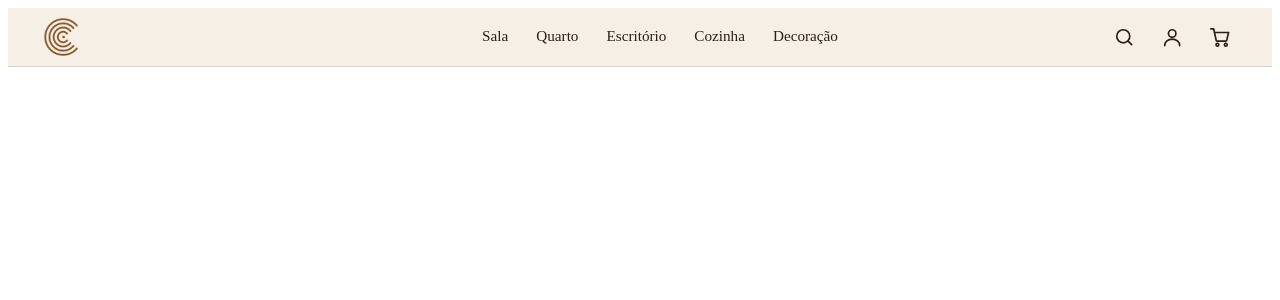
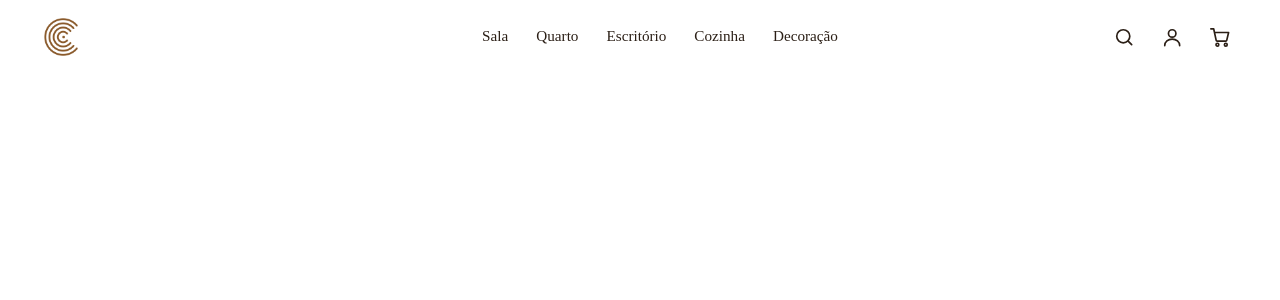
Before and after one commit to nathan270109/cerne-ecommerce, an Angular app: page / in a window 1280 px wide. Shown: the top 300 px of the page. Built offline with nearby package versions, Linux system fonts and the light colour scheme.

Commit message:
style: fundo transparente

```diff
--- a/src/app/components/nav/nav.css
+++ b/src/app/components/nav/nav.css
@@ -11,9 +11,8 @@
   align-items: center;
   gap: 0.25rem;
   padding: 0.5rem 1rem;
-  background: var(--color-bg, #f5efe6);
+  background: transparent;
   color: var(--color-text, #2b1f16);
-  border-bottom: 1px solid var(--color-border, rgba(43, 31, 22, 0.15));
 }
 
 .nav__logo {
@@ -252,6 +251,7 @@ input:focus-visible {
 }
 
 @media (prefers-reduced-motion: reduce) {
+
   .logo__text,
   .logo__text span,
   .search {
```
